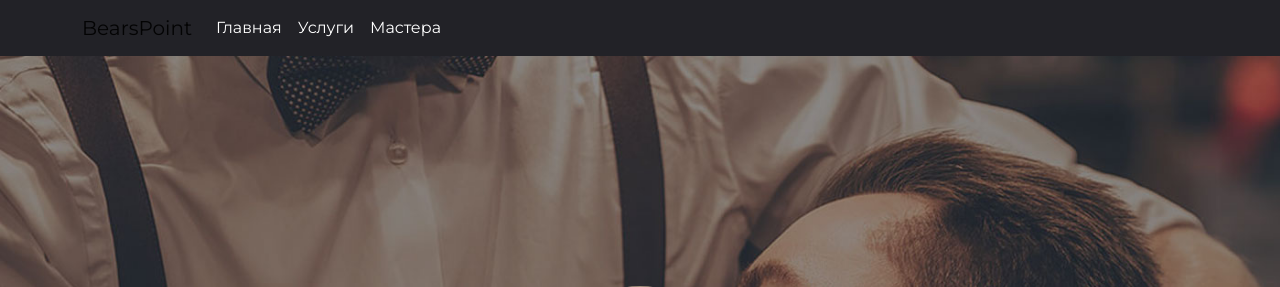
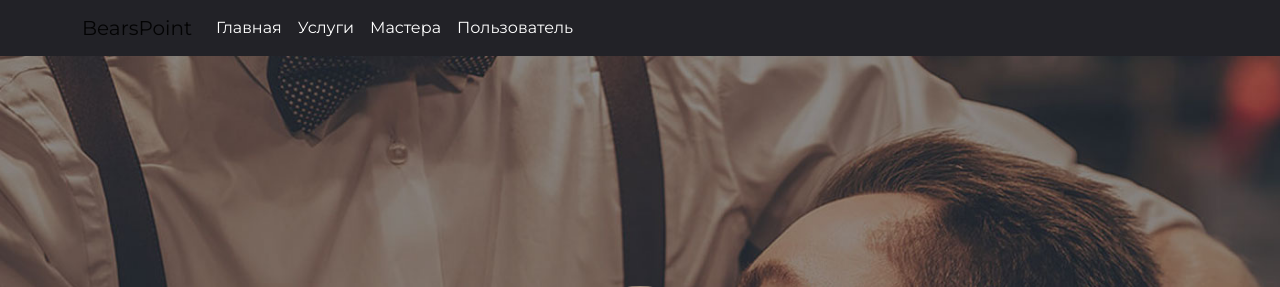
Before and after one commit to ElveeBolt/bearspoint, a Django app: page / in a window 1280 px wide. Shown: the top 287 px of the page. Run offline with Django 4.2, Linux system fonts and the light colour scheme; data that the repository does not hold is empty; some libraries are stand-ins or nearby versions.

Commit message:
Added link to user page in navbar

```diff
--- a/templates/include/navbar.html
+++ b/templates/include/navbar.html
@@ -11,6 +11,7 @@
                 <li class="nav-item"><a class="nav-link" href="{% url 'index' %}">Главная</a></li>
                 <li class="nav-item"><a class="nav-link" href="{% url 'services' %}">Услуги</a></li>
                 <li class="nav-item"><a class="nav-link" href="{% url 'masters' %}">Мастера</a></li>
+                <li class="nav-item"><a class="nav-link" href="{% url 'user' %}">Пользователь</a></li>
             </ul>
         </div>
     </div>
```
